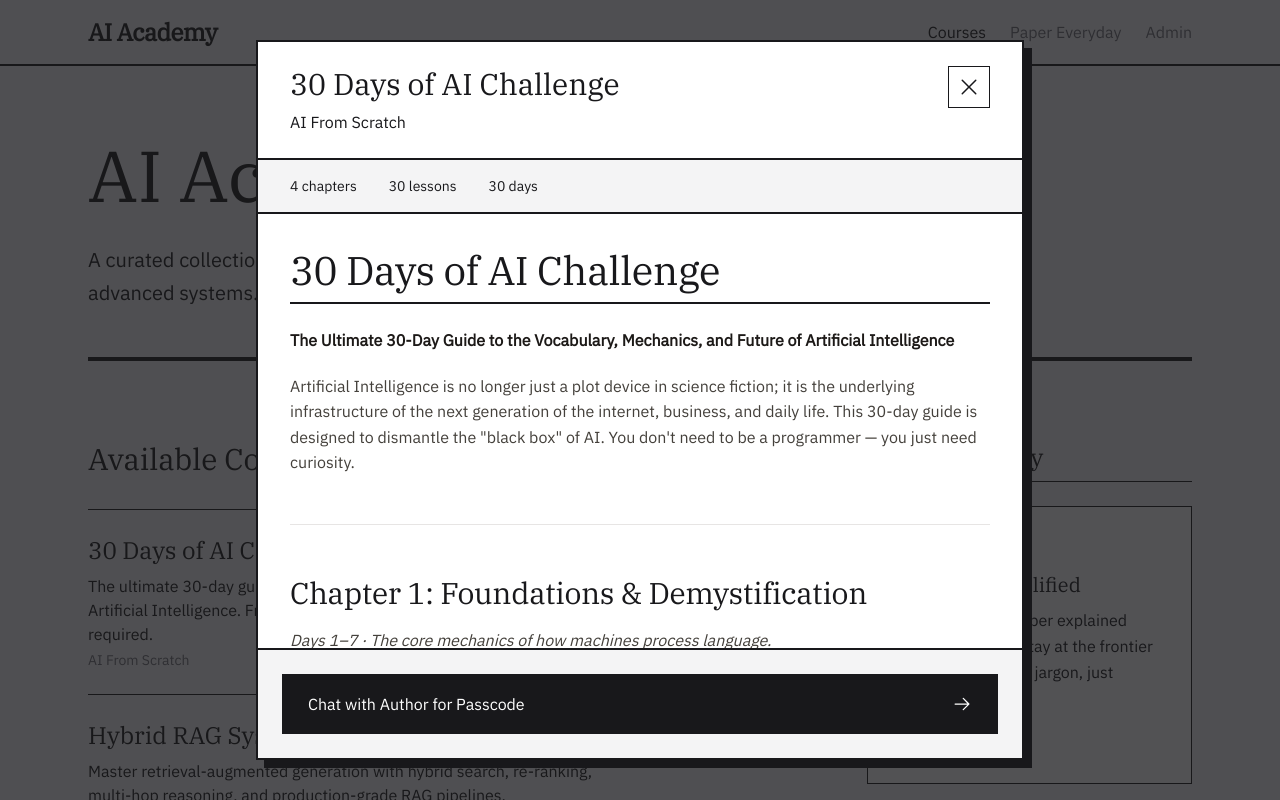
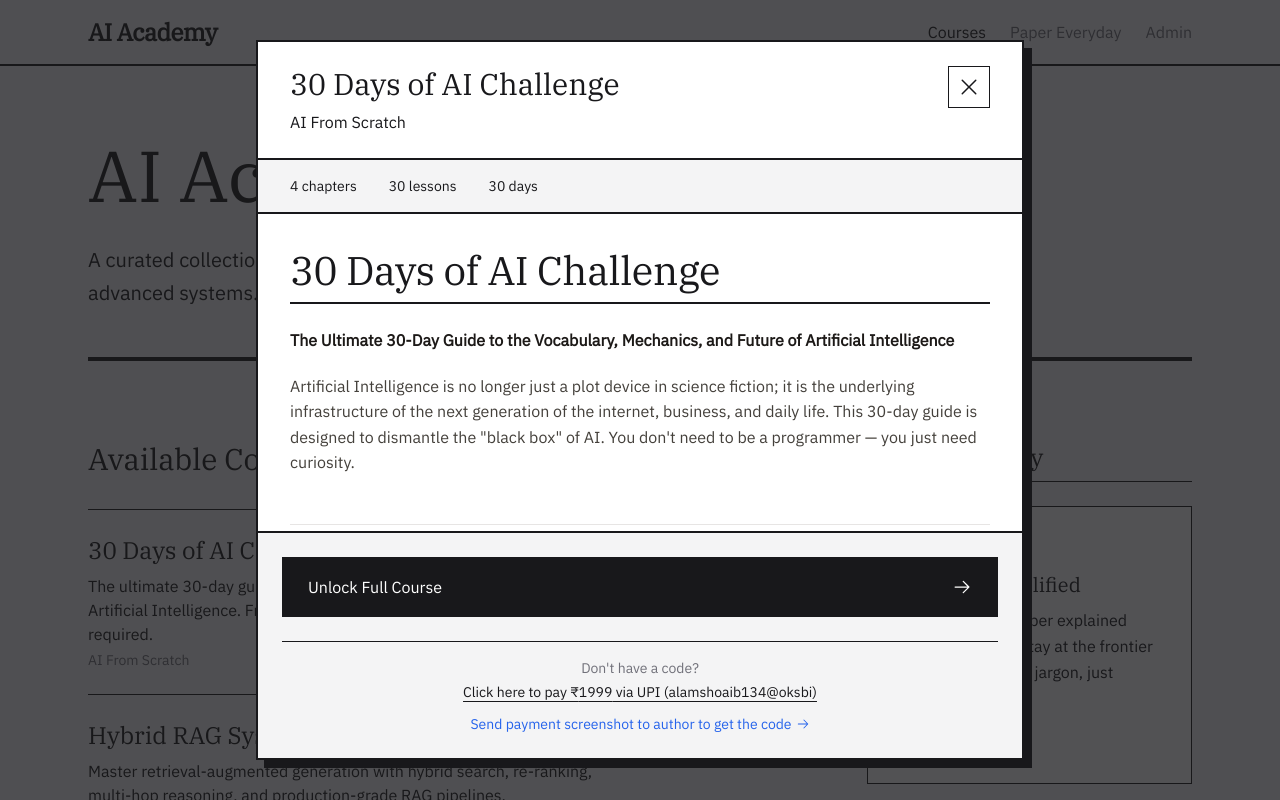
Before and after one commit to alamshoaib134/AiFromScratch, a Next.js app: page / in a window 1280 px wide. Both pictures are taken after a click on the button 445 px from the left and 601 px from the top of the page. Shown: the top 800 px of the page. Built offline with nearby package versions, Linux system fonts and the light colour scheme.

Commit message:
feat: add UPI payment option and unlock flow to CoursePreviewModal

```diff
--- a/src/components/CoursePreviewModal.tsx
+++ b/src/components/CoursePreviewModal.tsx
@@ -93,15 +93,36 @@ export default function CoursePreviewModal({
               <ArrowRight size={20} />
             </a>
           ) : (
-            <a
-              href={`https://wa.me/+919131814918?text=${encodeURIComponent(`Hi! I would like to get the passcode to unlock the "${course.title}" course.`)}`}
-              target="_blank"
-              rel="noopener noreferrer"
-              className="flex w-full items-center justify-between border-2 border-[var(--color-border)] bg-[var(--color-ink)] px-6 py-4 text-base font-medium text-[var(--color-surface)] transition-colors hover:bg-[var(--color-accent)] hover:border-[var(--color-accent)]"
-            >
-              Chat with Author for Passcode
-              <ArrowRight size={20} />
-            </a>
+            <div className="flex flex-col gap-4">
+              <button
+                onClick={onUnlock}
+                className="flex w-full items-center justify-between border-2 border-[var(--color-border)] bg-[var(--color-ink)] px-6 py-4 text-base font-medium text-[var(--color-surface)] transition-colors hover:bg-[var(--color-accent)] hover:border-[var(--color-accent)]"
+              >
+                Unlock Full Course
+                <ArrowRight size={20} />
+              </button>
+
+              <div className="flex flex-col items-center text-sm text-[var(--color-ink)] pt-4 border-t border-[var(--color-border)] mt-2 gap-3">
+                <div className="flex flex-col items-center">
+                  <span className="mb-1 text-[var(--color-muted)]">Don't have a code?</span>
+                  <a
+                    href={`upi://pay?pa=alamshoaib134@oksbi&pn=AI%20Academy&am=${course.discountPrice}&cu=INR`}
+                    className="font-medium text-[var(--color-ink)] hover:text-[var(--color-accent)] underline underline-offset-4"
+                  >
+                    Click here to pay ₹{course.discountPrice} via UPI (alamshoaib134@oksbi)
+                  </a>
+                </div>
+                <a
+                  href={`https://wa.me/+919131814918?text=${encodeURIComponent(`Hi! I just paid ₹${course.discountPrice} for the "${course.title}" course. Here is my payment screenshot, please send the passcode.`)}`}
+                  target="_blank"
+                  rel="noopener noreferrer"
+                  className="inline-flex items-center gap-1 font-medium text-[var(--color-accent)] hover:underline"
+                >
+                  Send payment screenshot to author to get the code
+                  <ArrowRight size={14} />
+                </a>
+              </div>
+            </div>
           )}
         </div>
       </div>
```
